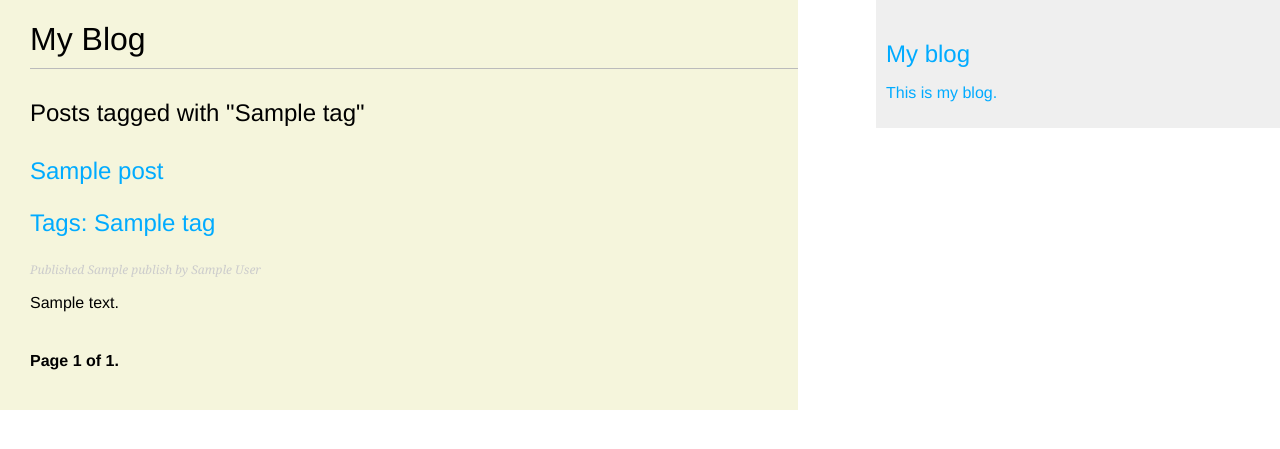
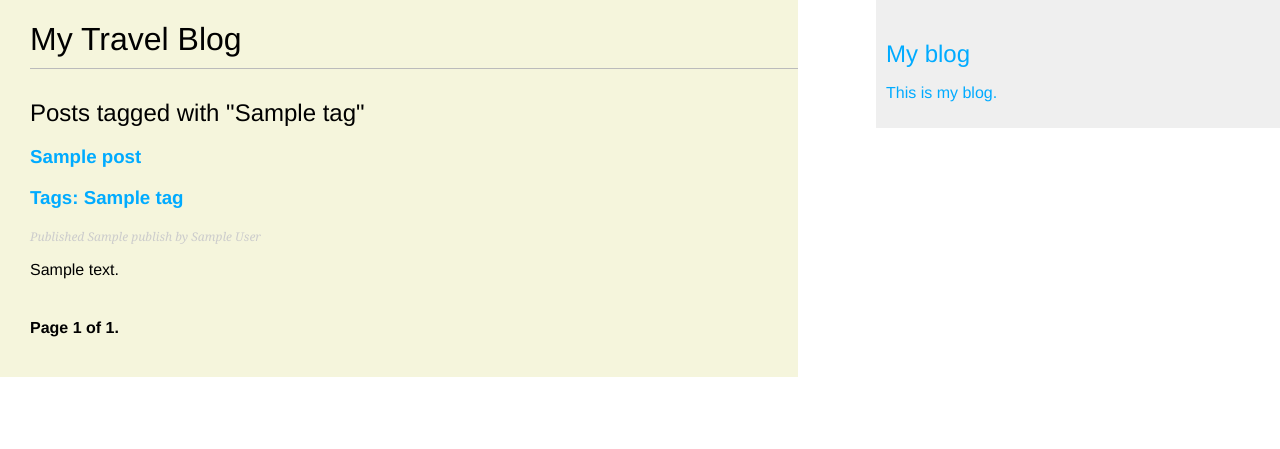
Before and after one commit to vbhat0891/TravelBlog, a Django app: template blog/templates/blog/post/list.html in a window 1280 px wide. Shown: the top 449 px of the page. Run offline with Django 3.2, Linux system fonts and the light colour scheme; the template is opened without the code that fills it: most values are stand-ins (such as "Sample title", 1, 10 or a date in 2020).

Commit message:
pushing changes

```diff
--- a/blog/templates/blog/post/list.html
+++ b/blog/templates/blog/post/list.html
@@ -1,12 +1,12 @@
 {% extends "blog/base.html" %}
 {% block title %}My Blog{% endblock %}
 {% block content %}
-<h1>My Blog</h1>
+<h1>My Travel Blog</h1>
 {% if tag %}
 <h2>Posts tagged with "{{ tag.name }}"</h2>
 {% endif %}
 {% for post in posts %}
-<h2>
+<h3>
 <a href="{{ post.get_absolute_url }}">
 {{ post.title }}
     <p class="tags">Tags: {% for tag in post.tags.all %}
@@ -16,7 +16,7 @@
 {% if not forloop.last %}, {% endif %}
 {% endfor %}</p>
 </a>
-</h2>
+</h3>
 <p class="date">
 Published {{ post.publish }} by {{ post.author }}
 </p>
```
